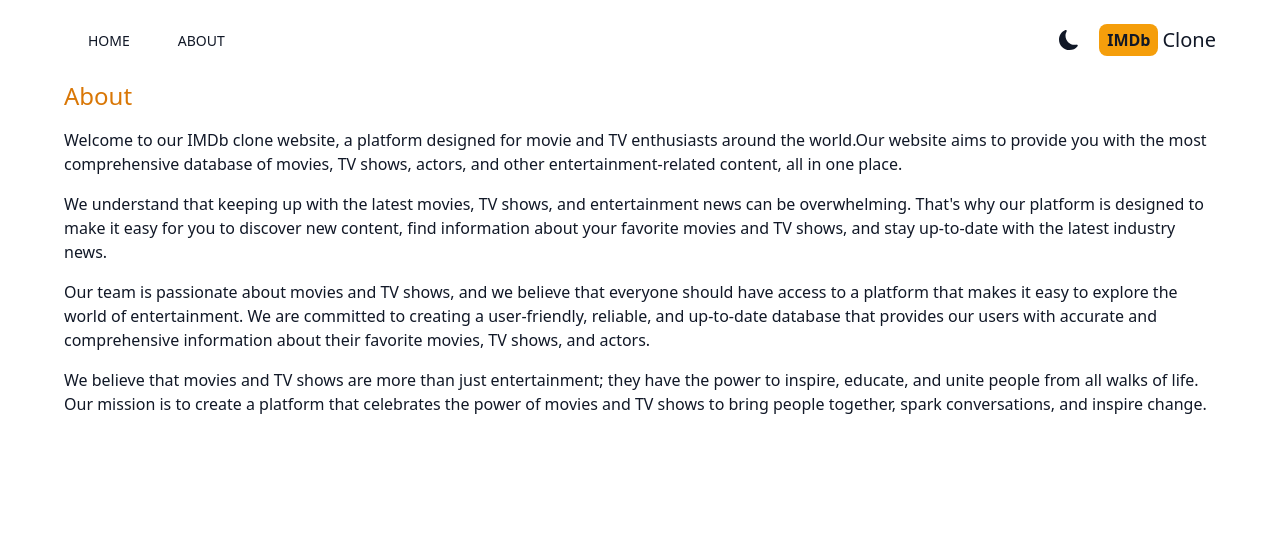
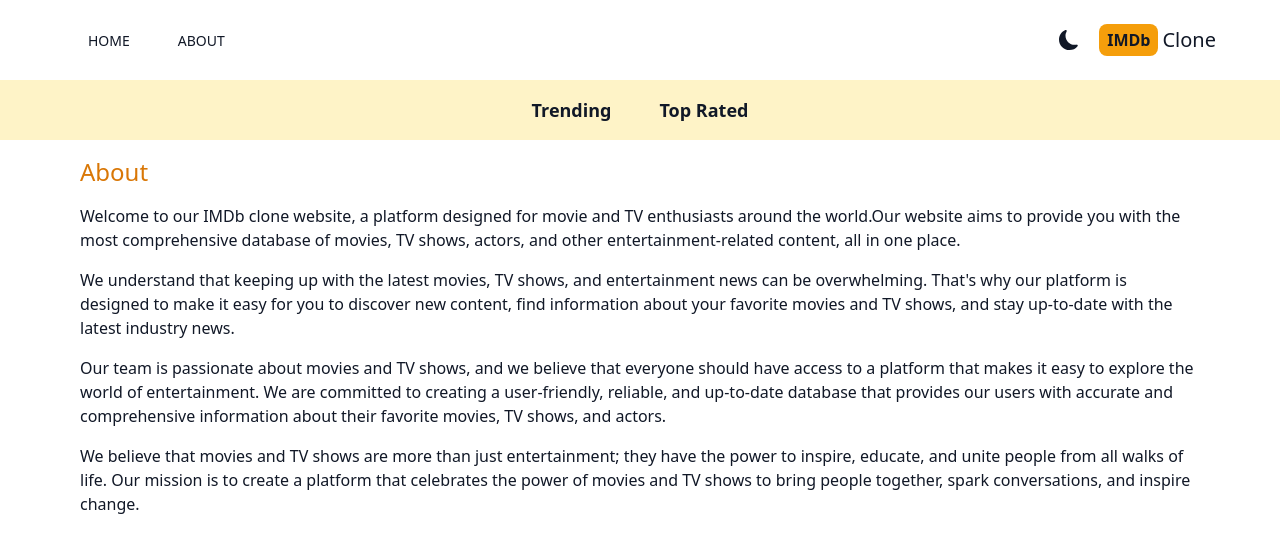
Before and after one commit to ghazanKhan33/IMDb-clone, a Next.js app: page /about in a window 1280 px wide. Shown: the top 552 px of the page. Built offline with nearby package versions, Linux system fonts and the light colour scheme.

Commit message:
created the navbar

```diff
--- a/src/app/about/page.jsx
+++ b/src/app/about/page.jsx
@@ -3,7 +3,7 @@
 
 const about = () => {
   return (
-    <div className="max-w-6xl mx-auto space-y-4">
+    <div className="max-w-6xl mx-auto space-y-4 p-4">
       <h1 className="text-2xl font-medium text-amber-600">About</h1>
       <p>
         Welcome to our IMDb clone website, a platform designed for movie and TV
--- a/src/app/layout.jsx
+++ b/src/app/layout.jsx
@@ -1,6 +1,7 @@
 import "./globals.css";
 import Header from "@/components/Header";
 import Providers from "./Providers";
+import Navbar from "@/components/Navbar";
 
 export const metadata = {
   title: "Create Next App",
@@ -13,6 +14,7 @@
       <body>
         <Providers>
           <Header />
+          <Navbar />
           {children}
         </Providers>
       </body>
--- a/src/components/Header.jsx
+++ b/src/components/Header.jsx
@@ -7,7 +7,7 @@
 
 const Header = () => {
   return (
-    <div className="flex justify-between items-center mx-2 py-6 xl:mx-auto max-w-6xl ">
+    <div className="flex justify-between items-center py-6 mx-auto max-w-6xl ">
       <div className="flex">
         <MenuItem title="HOME" address="/" Icon={AiFillHome} />
         <MenuItem title="ABOUT" address="/about" Icon={BsFillInfoCircleFill} />
--- /dev/null
+++ b/src/components/Navbar.jsx
@@ -0,0 +1,13 @@
+import React from 'react'
+import NavbarItem from './NavbarItem'
+const Navbar = () => {
+  return (
+    <div className='flex justify-center dark:bg-gray-800 bg-amber-100 lg:text-lg p-4'>
+        <NavbarItem title='Trending' param='fetchTrending' />
+        <NavbarItem title='Top Rated' param='fetchTopRated' />
+
+    </div>
+  )
+}
+
+export default Navbar
--- /dev/null
+++ b/src/components/NavbarItem.jsx
@@ -0,0 +1,24 @@
+"use client";
+import Link from "next/link";
+import { useSearchParams } from "next/navigation";
+
+const NavbarItem = ({ title, param }) => {
+  const searchParams = useSearchParams();
+  const genre = searchParams.get("genre");
+  return (
+    <div>
+      <Link
+        className={`${
+          genre && genre === param
+            ? "underline underline-offset-8 decoration-4 decoration-amber-500 rounded-lg"
+            : ""
+        } m-4 hover:text-amber-600 font-semibold p-2`}
+        href={`/?genre=${param}`}
+      >
+        {title}
+      </Link>
+    </div>
+  );
+};
+
+export default NavbarItem;
```
